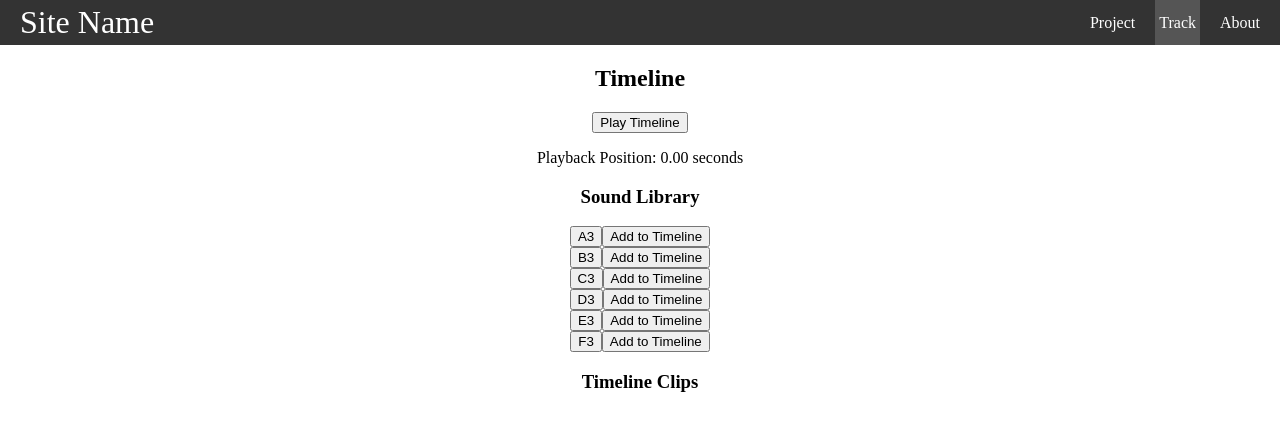
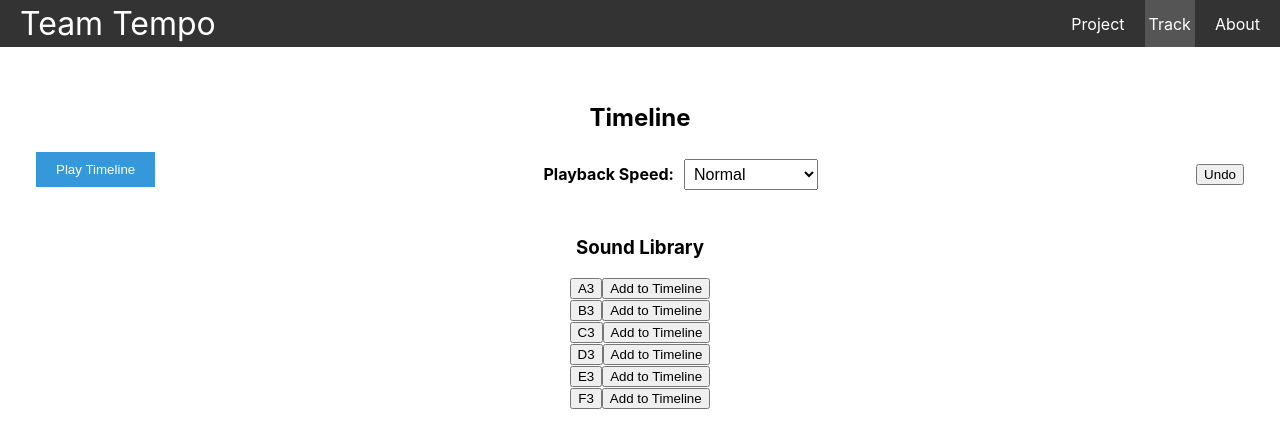
Before and after one commit to Samalu54123/Team-Tempo, a React (Create React App) app: page /Track in a window 1280 px wide. Shown: the top 448 px of the page. Built offline with nearby package versions, Linux system fonts and the light colour scheme.

Commit message:
Added undo button and styled the Track.js

```diff
--- a/package.json
+++ b/package.json
@@ -9,6 +9,7 @@
     "howler": "^2.2.3",
     "react": "^18.2.0",
     "react-dom": "^18.2.0",
+    "react-midi-player": "^1.0.6",
     "react-router-dom": "^6.15.0",
     "react-scripts": "5.0.1",
     "tone": "^14.7.77",
--- a/src/Navbar.js
+++ b/src/Navbar.js
@@ -4,7 +4,7 @@ export default function Navbar() {
   return (
     <nav className="nav">
       <Link to="/" className="site-title">
-        Site Name
+        Team Tempo
       </Link>
       <ul>
         <CustomLink to="/Project">Project</CustomLink>
--- a/src/Pages/Track.js
+++ b/src/Pages/Track.js
@@ -1,7 +1,7 @@
 import React, { Component } from 'react';
 import { Howl, Howler } from 'howler';
-import * as Tone from 'tone';
 import SoundLibrary from '../SoundLibrary';
+import '../Track.css';
 
 class Track extends Component {
   constructor(props) {
@@ -10,6 +10,7 @@ class Track extends Component {
     this.state = {
       timelineClips: [], // Array to store added clips
       playbackPosition: 0, // Keep track of playback position (in seconds)
+      playbackSpeed: 1.0, // Default playback speed
     };
 
     this.soundInstances = [];
@@ -22,8 +23,15 @@ class Track extends Component {
     }));
   };
 
+  // Handle playback speed change
+  handleSpeedChange = (event) => {
+    const speed = parseFloat(event.target.value);
+    this.setState({ playbackSpeed: speed });
+  };
+
+  // Play the timeline
   playTimeline = () => {
-    const { timelineClips } = this.state;
+    const { timelineClips, playbackSpeed } = this.state;
 
     if (Howler.ctx.state !== 'running') {
       Howler.ctx.resume(); // Resume the audio context if it's not running
@@ -34,7 +42,7 @@ class Track extends Component {
     this.soundInstances = [];
 
     // Define the delay interval between clip playback (in milliseconds)
-    const delayInterval = 0;
+    const delayInterval = 200; // 200 milliseconds (0.2 seconds)
 
     // Function to play a clip with a delay
     const playClipWithDelay = (index) => {
@@ -43,6 +51,7 @@ class Track extends Component {
         const sound = new Howl({
           src: [clip.sound],
           volume: 1.0, // Adjust volume as needed
+          rate: playbackSpeed, // Set the playback speed
           onend: () => {
             setTimeout(() => {
               // Play the next clip with the next index after the delay
@@ -61,25 +70,59 @@ class Track extends Component {
     playClipWithDelay(0);
   };
 
+  // Handle the "Undo" action
+  undoLastClip = () => {
+    const { timelineClips } = this.state;
+    if (timelineClips.length > 0) {
+      const updatedTimeline = [...timelineClips];
+      updatedTimeline.pop(); // Remove the last clip
+      this.setState({ timelineClips: updatedTimeline });
+    }
+  };
 
   render() {
     Howler.volume(1.0); // Set the volume for Howler
-    const { timelineClips, playbackPosition } = this.state;
+    const { timelineClips, playbackPosition, playbackSpeed } = this.state;
 
     return (
-      <div>
+      // Add a div with a class name for styling
+      <div className="track-container">
         <h2>Timeline</h2>
-        <button onClick={this.playTimeline}>Play Timeline</button>
-        <p>Playback Position: {playbackPosition.toFixed(2)} seconds</p>
+        <div className="timeline-header">
+          {/* Playback controls */}
+          <div className="playback-controls">
+            <button onClick={this.playTimeline}>Play Timeline</button>
+          </div>
+          <div className="playback-speed">
+            {/* Playback speed dropdown */}
+            <label className="playback-speed-label">Playback Speed:</label>
+            <select
+              className="playback-speed-select"
+              onChange={this.handleSpeedChange}
+              value={playbackSpeed}
+            >
+              <option value={1.0}>Normal</option>
+              <option value={0.5}>Half Speed</option>
+              <option value={1.5}>1.5x Speed</option>
+              <option value={2.0}>Double Speed</option>
+            </select>
+          </div>
+          <div className="undo-button">
+            {/* Undo button */}
+            <button onClick={this.undoLastClip}>Undo</button>
+          </div>
+        </div>
 
         <SoundLibrary addClipToTimeline={this.addClipToTimeline} />
 
-        <h3>Timeline Clips</h3>
-        {timelineClips.map((clip, index) => (
-          <div key={index}>
-            {clip.label}
-          </div>
-        ))}
+        {/* Timeline Clips */}
+        <div className="timeline-clips">
+          {timelineClips.map((clip, index) => (
+            <div key={index} className="timeline-clip">
+              {clip.label}
+            </div>
+          ))}
+        </div>
       </div>
     );
   }
--- /dev/null
+++ b/src/Track.css
@@ -0,0 +1,71 @@
+/* Track.css */
+
+/* Container for the Track component */
+.track-container {
+    display: flex;
+    flex-direction: column;
+    align-items: center;
+    padding: 20px;
+  }
+
+  /* Timeline header */
+  .timeline-header {
+    display: flex;
+    justify-content: space-between;
+    align-items: center;
+    width: 100%;
+    margin-bottom: 20px;
+  }
+
+  /* Playback controls */
+  .playback-controls {
+    display: flex;
+    align-items: center;
+    margin-bottom: 10px;
+  }
+
+  .playback-controls button {
+    margin-right: 10px;
+    padding: 10px 20px;
+    background-color: #3498db;
+    color: white;
+    border: none;
+    cursor: pointer;
+    transition: background-color 0.3s;
+  }
+
+  .playback-controls button:hover {
+    background-color: #2980b9;
+  }
+
+  /* Playback speed dropdown */
+  .playback-speed-label {
+    margin-right: 10px;
+    font-weight: bold;
+  }
+
+  .playback-speed-select {
+    padding: 5px;
+    font-size: 16px;
+  }
+
+  /* Timeline clips */
+  .timeline-clips {
+    display: flex;
+    flex-wrap: wrap;
+    gap: 10px;
+    padding-top: 20px;
+  }
+
+  .timeline-clip {
+    padding: 10px 20px;
+    background-color: #2ecc71;
+    color: white;
+    border: none;
+    cursor: pointer;
+    transition: background-color 0.3s;
+  }
+
+  .timeline-clip:hover {
+    background-color: #27ae60;
+  }
--- a/src/index.css
+++ /dev/null
@@ -1,13 +0,0 @@
-body {
-  margin: 0;
-  font-family: -apple-system, BlinkMacSystemFont, 'Segoe UI', 'Roboto', 'Oxygen',
-    'Ubuntu', 'Cantarell', 'Fira Sans', 'Droid Sans', 'Helvetica Neue',
-    sans-serif;
-  -webkit-font-smoothing: antialiased;
-  -moz-osx-font-smoothing: grayscale;
-}
-
-code {
-  font-family: source-code-pro, Menlo, Monaco, Consolas, 'Courier New',
-    monospace;
-}
--- a/src/styles.css
+++ b/src/styles.css
@@ -4,7 +4,18 @@
 
 body {
   margin: 0;
+  font-family: -apple-system, BlinkMacSystemFont, 'Segoe UI', 'Roboto', 'Oxygen',
+    'Ubuntu', 'Cantarell', 'Fira Sans', 'Droid Sans', 'Helvetica Neue',
+    sans-serif;
+  -webkit-font-smoothing: antialiased;
+  -moz-osx-font-smoothing: grayscale;
 }
+
+code {
+  font-family: source-code-pro, Menlo, Monaco, Consolas, 'Courier New',
+    monospace;
+}
+
 
 .container {
   margin: 1rem;
```
Also changed, not shown: 1 other file (tests, documents, lock files or other folders).
